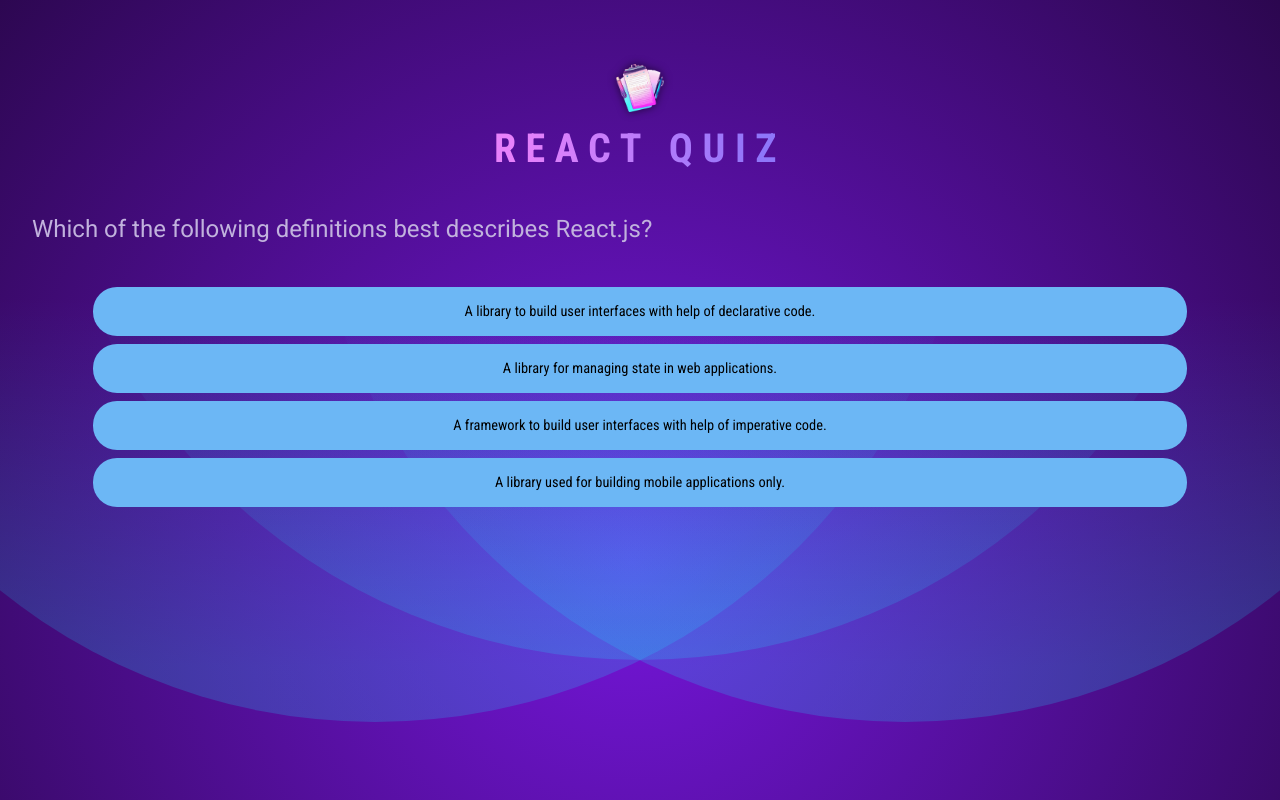
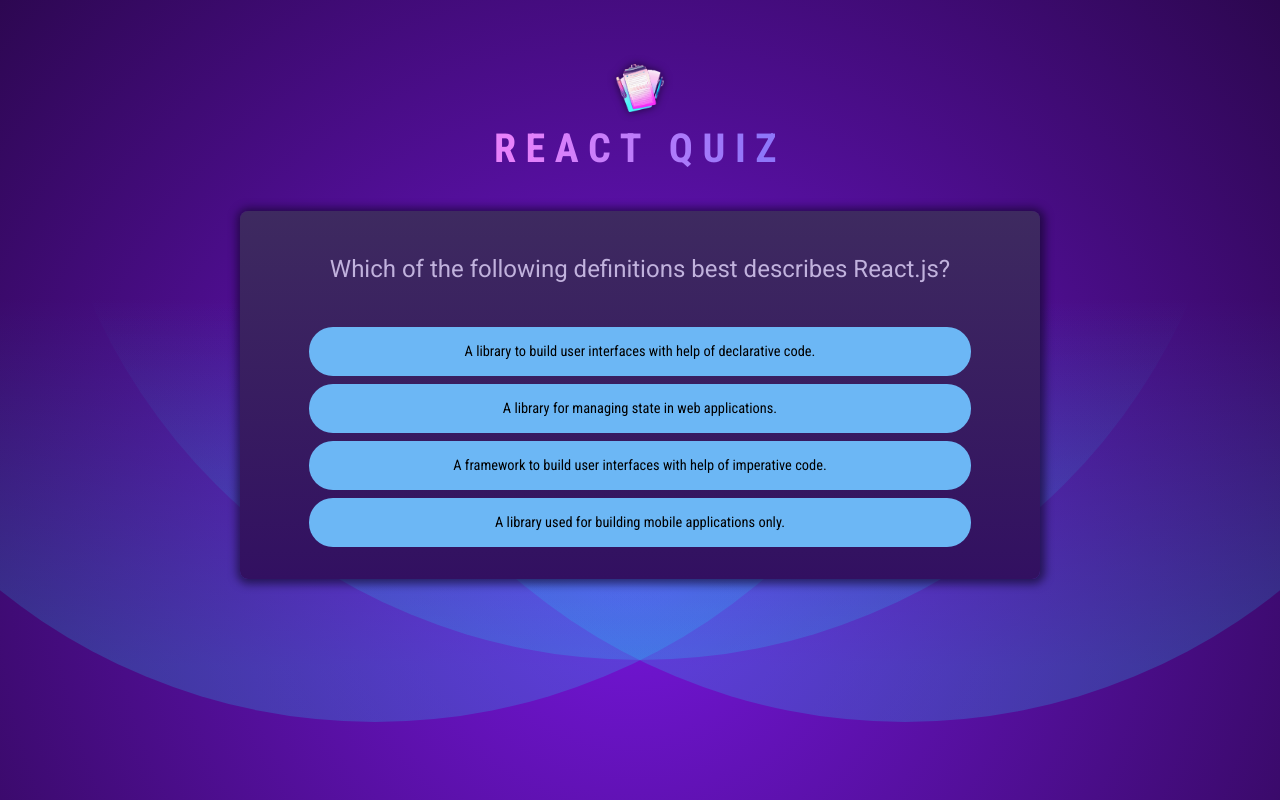
Before and after one commit to EmmaXZhang/React-quiz-app-practice, a React (Vite) app: page / in a window 1280 px wide. Built offline with nearby package versions, Linux system fonts and the light colour scheme.

Commit message:
add style on Quiz

```diff
--- a/src/App.jsx
+++ b/src/App.jsx
@@ -3,10 +3,12 @@
 
 function App() {
   return (
-    <div>
+    <>
       <Header />
-      <Quiz />
-    </div>
+      <main>
+        <Quiz />
+      </main>
+    </>
   );
 }
 
--- a/src/components/Quiz.jsx
+++ b/src/components/Quiz.jsx
@@ -13,15 +13,19 @@
   }
 
   return (
+    <div id="quiz">
       <div id="question">
         <h2>{QUESTIONS[activeQuestionIndex].text}</h2>
         <ul id="answers">
           {QUESTIONS[activeQuestionIndex].answers.map((answer) => (
             <li key={answer} className="answer">
-            <button onClick={() => handleSelectAnswer(answer)}>{answer}</button>
+              <button onClick={() => handleSelectAnswer(answer)}>
+                {answer}
+              </button>
             </li>
           ))}
         </ul>
+      </div>
     </div>
   );
 };
```
Lines whose indentation alone changed are shown as unchanged.
